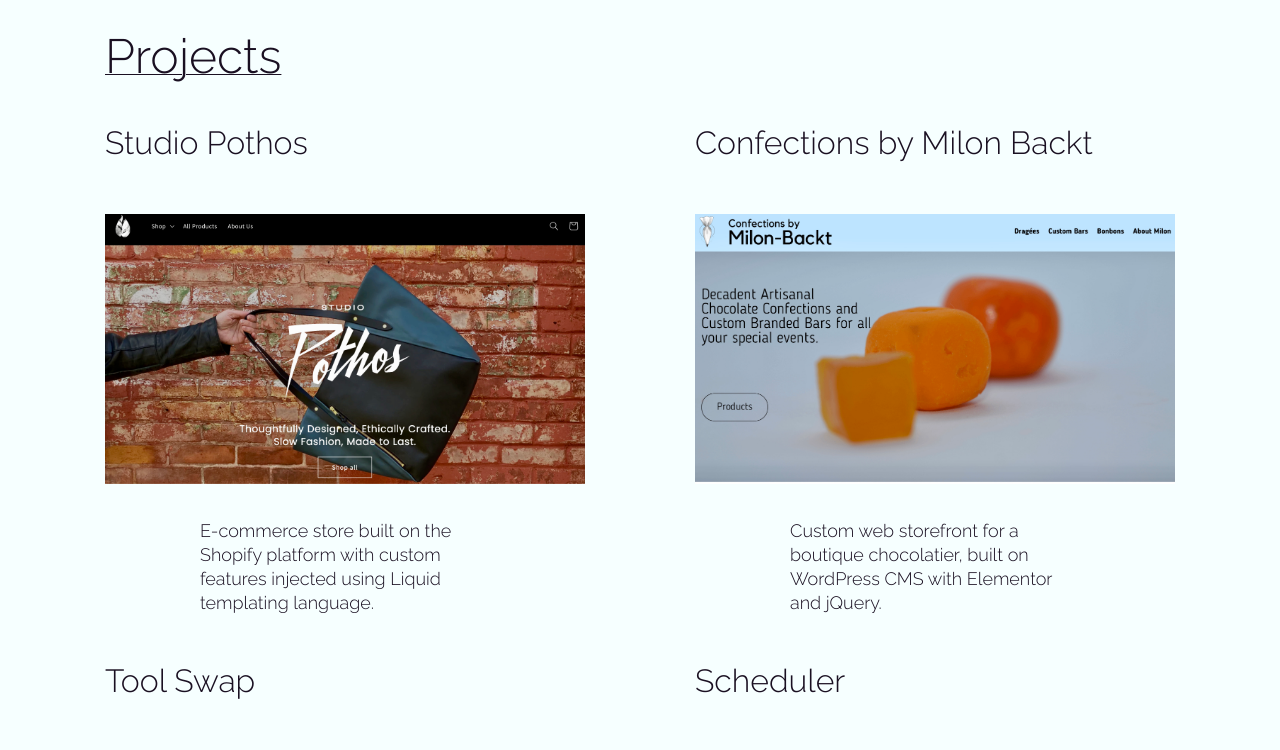
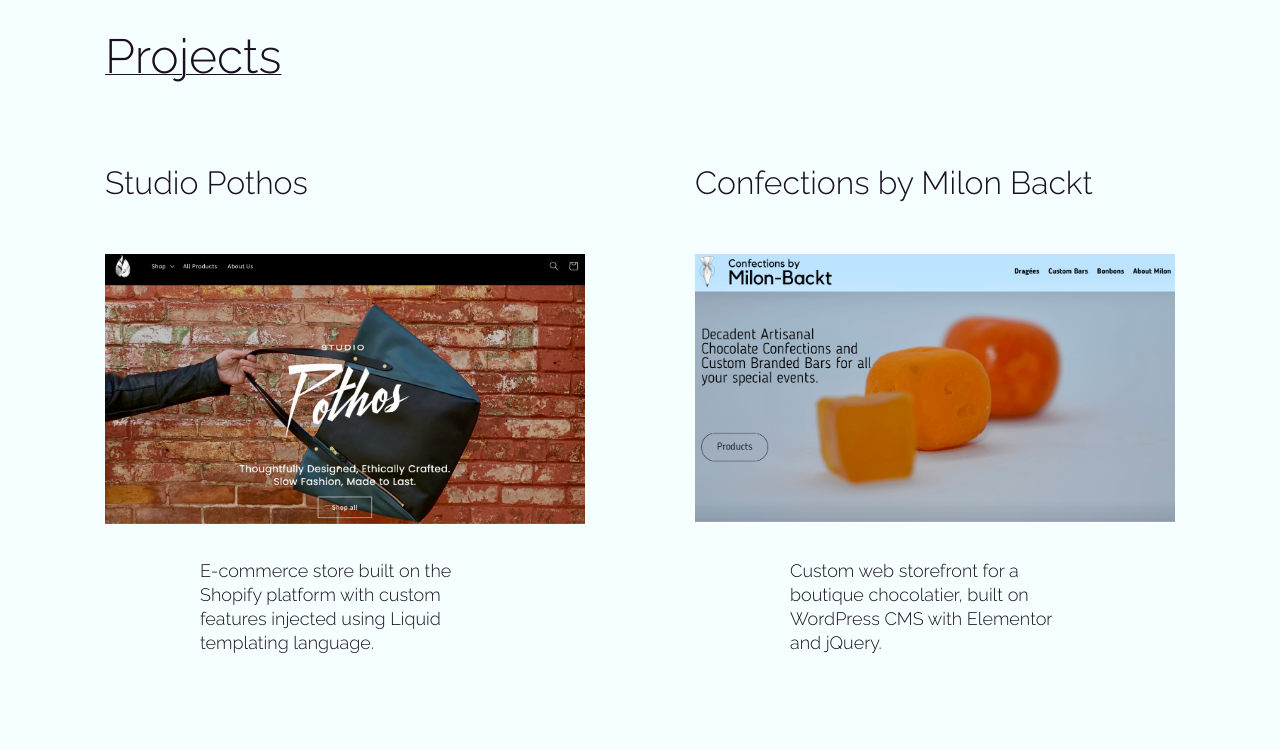
Before and after one commit to FortunateSmith/portfolio-styled-components, a React (Create React App) app: page / in a window 1280 px wide. Shown: the part 2160-2910 px from the top of the page. Built offline with nearby package versions, Linux system fonts and the light colour scheme.

Commit message:
change padding on projects

```diff
--- a/src/components/Projects/Projects.elements.js
+++ b/src/components/Projects/Projects.elements.js
@@ -36,12 +36,16 @@
     display: flex;
     flex-direction: column;
     align-items: center;
-    padding-right: 40px;
+    /* padding-right: 40px;
     padding-left: 40px;
+    padding-bottom: 40px; */
+    padding: 40px;
 
     @media screen and (max-width: 768px) {
     padding-left: 0;
     padding-right: 0;
+    padding-top: 20px;
+    padding-bottom: 20px;
 
   }
 `;
```
